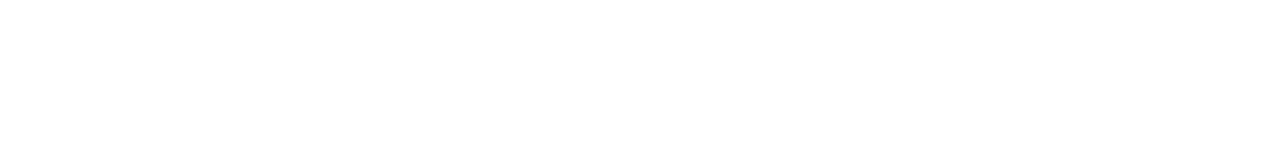
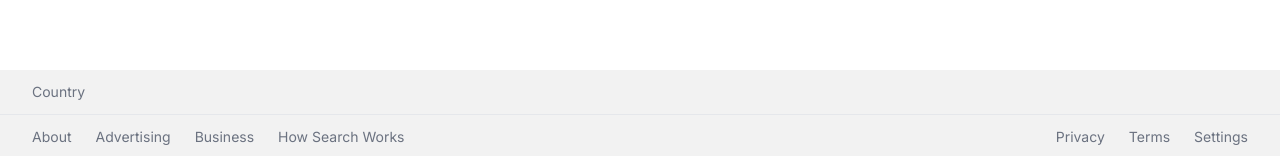
Before and after one commit to bisre1921/Google-Clone, a Next.js app: page / in a window 1280 px wide. Shown: the part 641-797 px from the top of the page. Built offline with nearby package versions, Linux system fonts and the light colour scheme.

Commit message:
add footer component

```diff
--- a/src/app/globals.css
+++ b/src/app/globals.css
@@ -1,3 +1,9 @@
 @tailwind base;
 @tailwind components;
 @tailwind utilities;
+
+@layer components {
+    .link {
+        @apply hover:underline cursor-pointer;
+    }
+}
--- a/src/app/layout.jsx
+++ b/src/app/layout.jsx
@@ -1,6 +1,7 @@
 import { Inter } from "next/font/google";
 import "./globals.css";
 import Head from "next/head";
+import Footer from "@/components/Footer";
 
 const inter = Inter({ subsets: ["latin"] });
 
@@ -15,11 +16,11 @@
 export default function RootLayout({ children }) {
   return (
     <>
-      {/* <Head>
-        <link rel="shortcut icon" href="./favicon.svg" />
-      </Head> */}
       <html lang="en">
-        <body className={inter.className}>{children}</body>
+        <body className={inter.className}>
+          {children}
+          <Footer />
+        </body>
       </html>
     </>
   );
--- /dev/null
+++ b/src/components/Country.jsx
@@ -0,0 +1,9 @@
+import React from 'react'
+
+const Country = () => {
+  return (
+    <div>Country</div>
+  )
+}
+
+export default Country
--- /dev/null
+++ b/src/components/Footer.jsx
@@ -0,0 +1,27 @@
+import React from 'react'
+import Country from './Country'
+
+const Footer = () => {
+  return (
+    <footer className='w-full absolute bottom-0 text-sm text-gray-500 bg-[#f2f2f2]'>
+        <div className='border-b px-8 py-3'>
+            <Country />
+        </div>
+        <div className='flex flex-col sm:flex-row justify-between items-center px-8 py-3 gap-7'>
+            <ul className='flex items-center gap-6'>
+                <li className='link'>About</li>
+                <li className='link'>Advertising</li>
+                <li className='link'>Business</li>
+                <li className='link'>How Search Works</li>
+            </ul>
+            <ul className='flex items-center gap-6'>
+                <li className='link'>Privacy</li>
+                <li className='link'>Terms</li>
+                <li className='link'>Settings</li>
+            </ul>
+        </div>
+    </footer>
+  )
+}
+
+export default Footer
```
